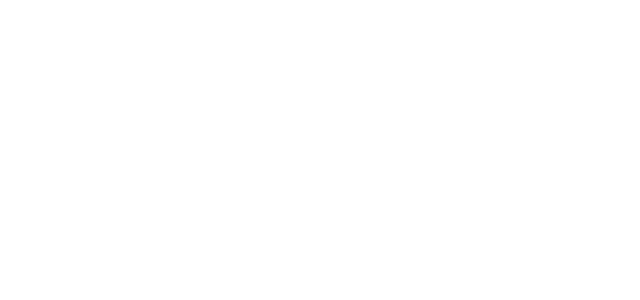
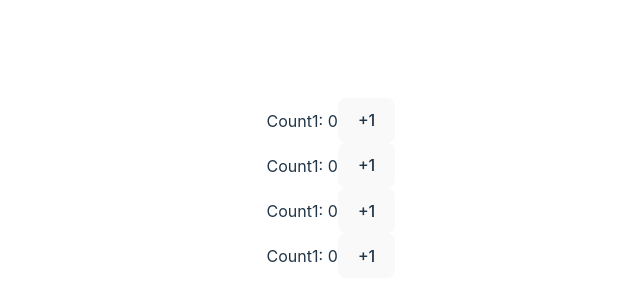
Before and after one commit to devikseong/example-react, a React (Vite) app: page /page9 in a window 1280 px wide. Before the commit this address had no page. Shown: the part 212-512 px from the top of the page, without its empty margins (309-949 px from the left). Built offline with nearby package versions, Linux system fonts and the light colour scheme.

Commit message:
feat: reducer and useContext"

```diff
--- a/src/App.tsx
+++ b/src/App.tsx
@@ -17,6 +17,7 @@
 import Page6 from './page/advance/page6';
 import Page7 from './page/advance/page7';
 import Page8 from './page/advance/page8';
+import Page9 from './page/advance/page9';
 
 function App() {
   return <BrowserRouter>
@@ -30,6 +31,7 @@
     <Route path="/page6" element={<Page6 />} />
     <Route path="/page7" element={<Page7 />} />
     <Route path="/page8" element={<Page8 />} />
+    <Route path="/page9" element={<Page9 />} />
   </Routes>
 </BrowserRouter>
 }
--- /dev/null
+++ b/src/page/advance/page9.tsx
@@ -0,0 +1,81 @@
+import { createContext, Dispatch, ReactNode, useContext, useReducer } from "react"
+
+type Action = { type: "INC1" } | { type: "INC2" }
+
+const Count1Context = createContext<number>(0)
+const Count2Context = createContext<number>(0)
+const DispatchContext = createContext<Dispatch<Action>> ( () => {})
+
+const Counter1 = () => {
+    const count1 = useContext(Count1Context)
+    const dispatch = useContext(DispatchContext)
+
+    return <div>
+        Count1: {count1}
+        <button onClick={() => dispatch({ type: "INC1"})}>
+        +1
+        </button>
+
+    </div>
+}
+
+const Counter2 = () => {
+    const count2 = useContext(Count2Context)
+    const dispatch = useContext(DispatchContext)
+
+    return <div>
+        Count1: {count2}
+        <button onClick={() => dispatch({ type: "INC2"})}>
+        +1
+        </button>
+
+    </div>
+}
+
+const Parent = () => {
+    return <div>
+        <Counter1 />
+        <Counter1 />
+        <Counter2 />
+        <Counter2 />
+    </div>
+}
+
+const Provider = ({ children }: { children: ReactNode}) => {
+    const [state, dispatch] = useReducer(( prev: { count1: number; count2: number}, action: Action ) => {
+
+        console.log("ACTION " + action.type)
+
+        if (action.type === "INC1") {
+            return { ...prev, count1: prev.count1 + 1 }
+        }
+
+        if (action.type === "INC2") {
+            return { ...prev, count2: prev.count2 + 1 }
+        }
+        throw new Error("NO matching action")
+    },{
+        count1: 0,
+        count2: 0
+    }
+    )
+
+    return <DispatchContext.Provider value={dispatch} >
+        <Count1Context.Provider value={state.count1} >
+            <Count2Context.Provider value={state.count2} >
+                {children}
+            </Count2Context.Provider>
+        </Count1Context.Provider>
+    </DispatchContext.Provider>
+}
+
+const Page9 = () => {
+
+    return <>
+        <Provider>
+            <Parent />
+        </Provider>
+    </>
+}
+
+export default Page9
--- a/src/page/index.tsx
+++ b/src/page/index.tsx
@@ -12,6 +12,8 @@
         <button onClick={() => navigate("/page6")}>page6 memo</button>
         <button onClick={() => navigate("/page7")}>page7 useContext issue</button>
         <button onClick={() => navigate("/page8")}>page8 maske small particle</button>
+        <button onClick={() => navigate("/page9")}>useReducer and context</button>
+
     </div>
 }
 
```
Also changed, not shown: src/page/advance/page10.tsx (added, +7 -0 lines), 1 other file (tests, documents, lock files or other folders).
